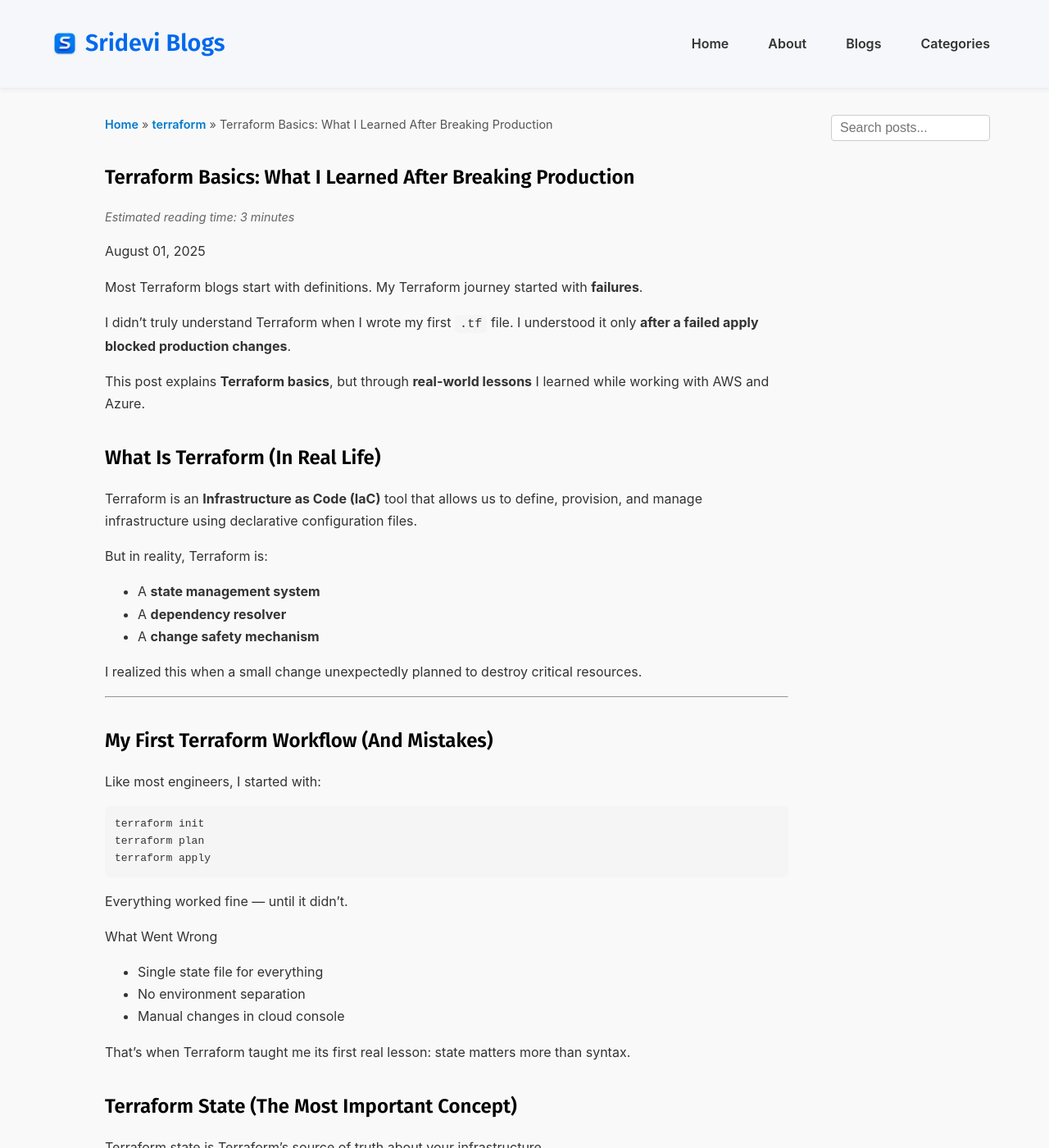
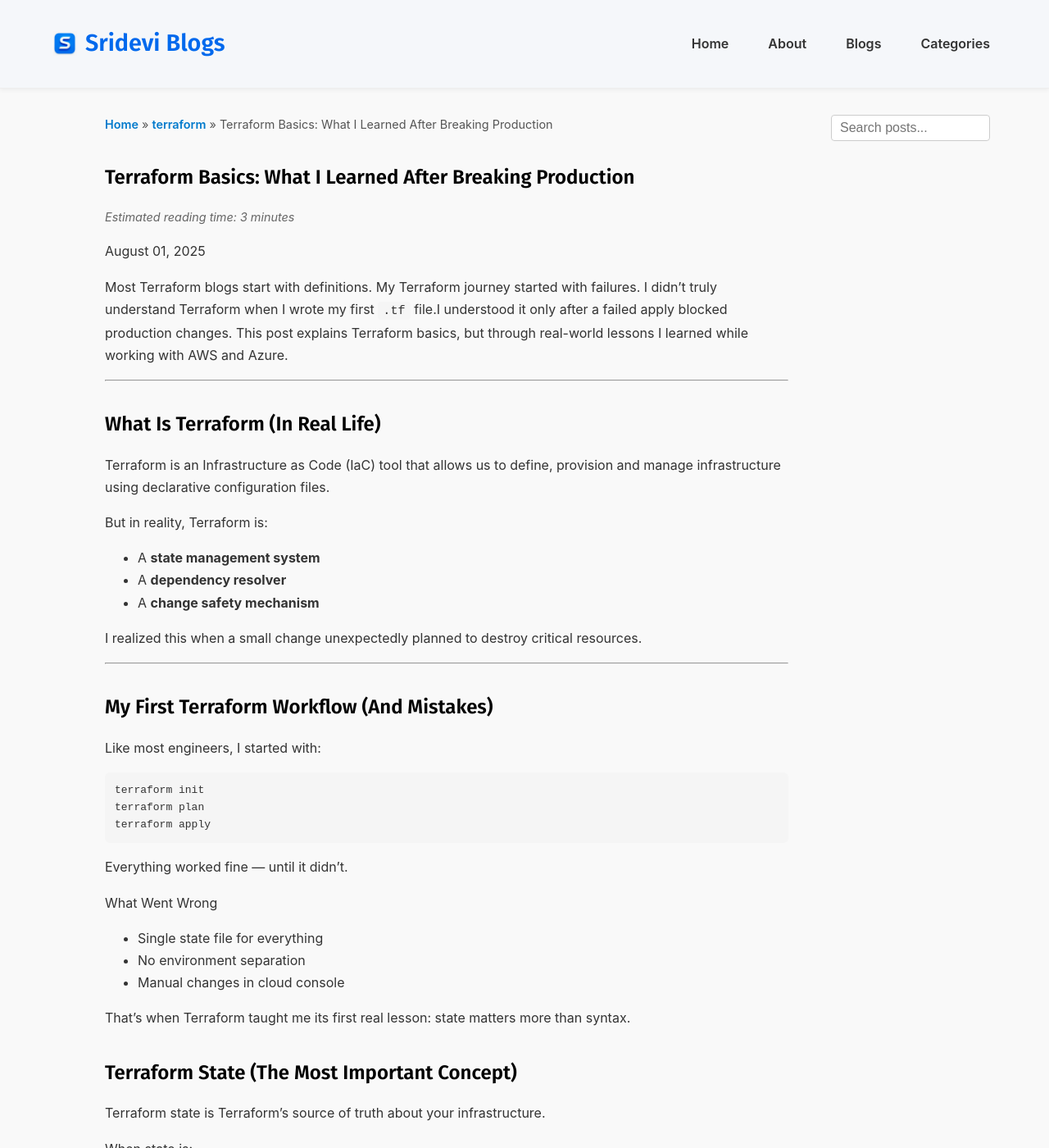
Before and after one commit to srideviblogs/srideviblogs.github.io, a Jekyll site: the page built from _posts/2025-05-27-terraform-guide.md, in a window 1280 px wide and 1400 px high. Shown: the whole window at 82% size. Built offline with Jekyll 4.4.1, drawn with Linux system fonts in a browser that asks for light colours; some of the changed text lies outside the part shown.

````diff
--- a/_posts/2025-05-27-terraform-guide.md
+++ b/_posts/2025-05-27-terraform-guide.md
@@ -7,17 +7,15 @@ tags: [terraform, infrastructure-as-code, aws]
 image: /assets/images/terraform.jpg
 ---
 
-Most Terraform blogs start with definitions.
-My Terraform journey started with **failures**.
+Most Terraform blogs start with definitions. My Terraform journey started with failures.
+I didn’t truly understand Terraform when I wrote my first `.tf` file.I understood it only after a failed apply blocked production changes.
+This post explains Terraform basics, but through real-world lessons I learned while working with AWS and Azure.
 
-I didn’t truly understand Terraform when I wrote my first `.tf` file.
-I understood it only **after a failed apply blocked production changes**.
-
-This post explains **Terraform basics**, but through **real-world lessons** I learned while working with AWS and Azure.
+---
 
 ## What Is Terraform (In Real Life)
 
-Terraform is an **Infrastructure as Code (IaC)** tool that allows us to define, provision, and manage infrastructure using declarative configuration files.
+Terraform is an Infrastructure as Code (IaC) tool that allows us to define, provision and manage infrastructure using declarative configuration files.
 
 But in reality, Terraform is:
 - A **state management system**
@@ -40,7 +38,6 @@ terraform apply
 Everything worked fine — until it didn’t.
 
 What Went Wrong
-
 - Single state file for everything
 - No environment separation
 - Manual changes in cloud console
@@ -52,10 +49,9 @@ That’s when Terraform taught me its first real lesson: state matters more than
 Terraform state is Terraform’s source of truth about your infrastructure.
 
 When state is:
-
-Wrong → Terraform makes wrong decisions
-Locked → All changes stop
-Lost → Recovery becomes painful
+- Wrong → Terraform makes wrong decisions
+- Locked → All changes stop
+- Lost → Recovery becomes painful
 
 I learned this during a production incident where Terraform failed with:
 
@@ -64,6 +60,8 @@ Error: Error acquiring the state lock
 ```
 
 That failure made me redesign how we managed state across environments.
+
+---
 
 ## Local vs Remote State
 
@@ -80,7 +78,6 @@ terraform.tfstate
 ```
 
 Remote State (Mandatory in production):
-
 - AWS: S3 + DynamoDB
 - Azure: Blob Storage + locking
 
@@ -116,7 +113,6 @@ Error: Provider configuration not present
 ```
 
 That’s when I understood:
-
 Terraform state remembers providers, not just resources.
 
 ---
@@ -144,7 +140,6 @@ data "aws_vpc" "existing" {
 ```
 
 Using data sources helped me avoid:
-
 - Hardcoded IDs
 - Cross-account mistakes
 - Region mismatches
@@ -156,7 +151,6 @@ Using data sources helped me avoid:
 As infrastructure grew, copy-paste became unmanageable.
 
 Modules helped us:
-
 - Standardize infrastructure
 - Reduce mistakes
 - Enforce best practices
@@ -181,7 +175,6 @@ terraform plan
 ```
 
 This command has saved me from:
-
 - Accidental deletions
 - Downtime
 - Irreversible mistakes
@@ -193,13 +186,11 @@ In production, plan reviews are mandatory.
 ## Terraform Is Not Everything
 
 Some misconceptions:
-
 - Terraform is not a deployment tool
 - Terraform is not a configuration manager
 - Terraform should not manage secrets directly
 
 That’s why we pair it with:
-
 - GitOps (Argo CD)
 - Secret managers (AWS Secrets Manager, Azure Key Vault)
 
@@ -208,7 +199,5 @@ That’s why we pair it with:
 ## Final Thoughts
 
 Terraform basics are easy to learn. Using Terraform in production that’s when the real learning happens.
-
 Every failure made me a better engineer, a safer operator, and a smarter problem solver.
-
 This post lays the foundation for my Terraform series, where I share what really breaks and how to fix it.
````
